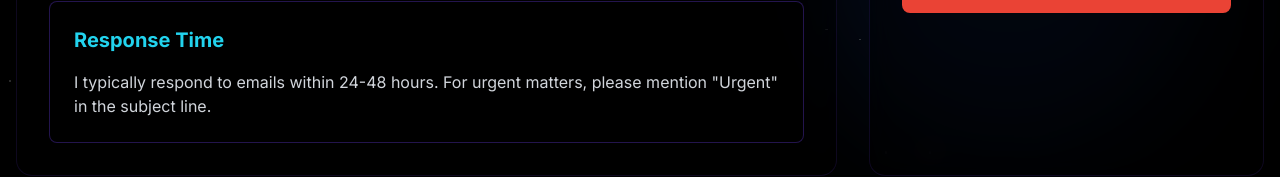
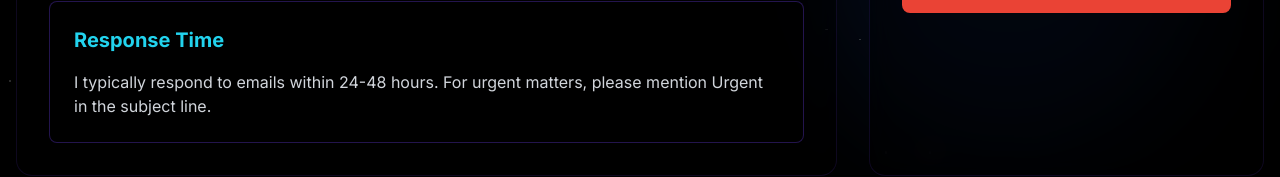
Before and after one commit to arunpranav-at/portfolio, a Next.js app: page /contact in a window 1280 px wide. Shown: the part 1058-1235 px from the top of the page. Built offline with nearby package versions, Linux system fonts and the light colour scheme; a web font is replaced by a local one.

Commit message:
[fix]: rectified contact page build errors

```diff
--- a/components/Contact.tsx
+++ b/components/Contact.tsx
@@ -181,7 +181,7 @@ const ContactPage = () => {
               <div className="p-6 rounded-lg bg-black/60 border border-[#7042f84f]">
                 <h3 className="text-xl font-bold text-cyan-400 mb-4">Response Time</h3>
                 <p className="text-gray-300">
-                  I typically respond to emails within 24-48 hours. For urgent matters, please mention "Urgent" in the subject line.
+                  I typically respond to emails within 24-48 hours. For urgent matters, please mention Urgent in the subject line.
                 </p>
               </div>
             </div>
```
